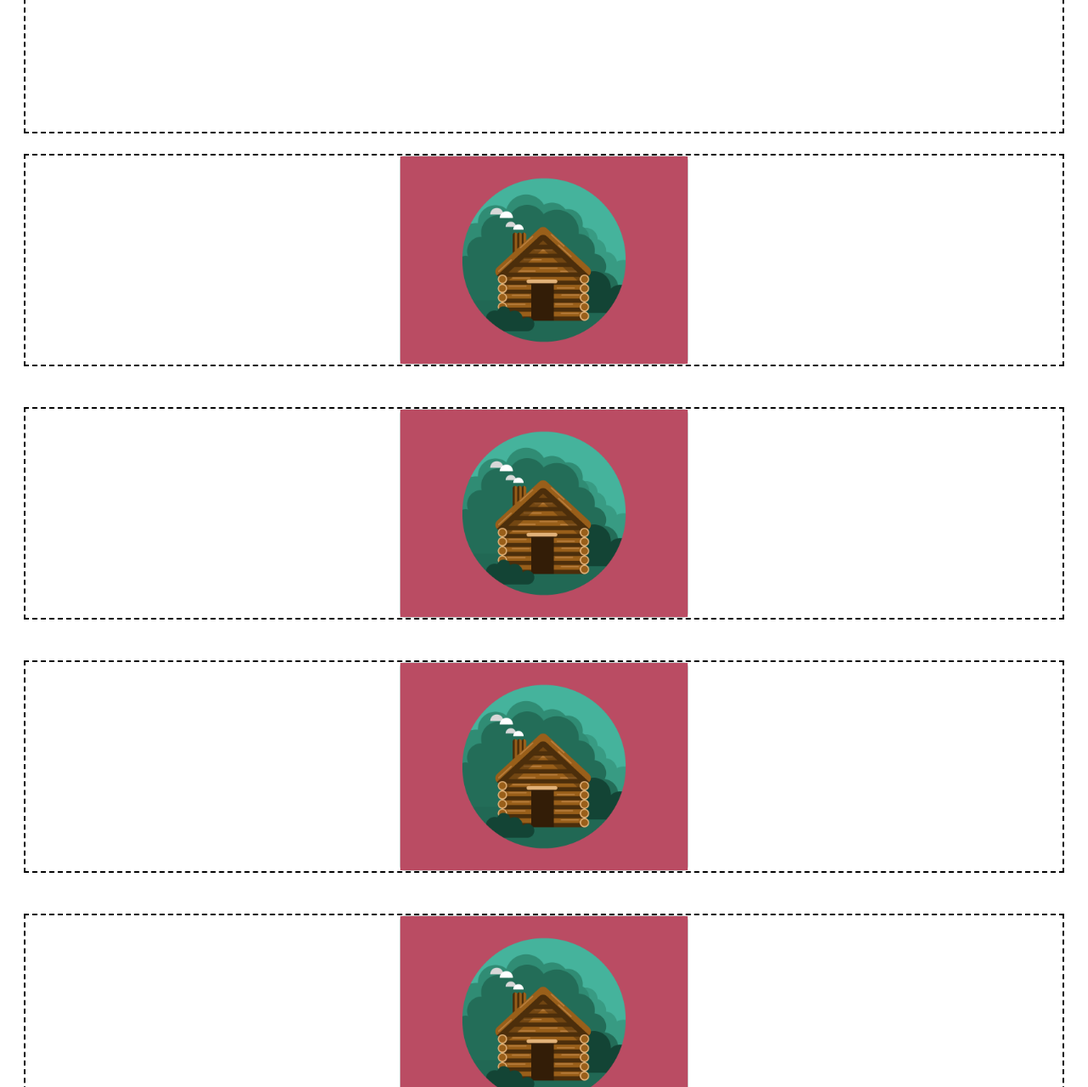
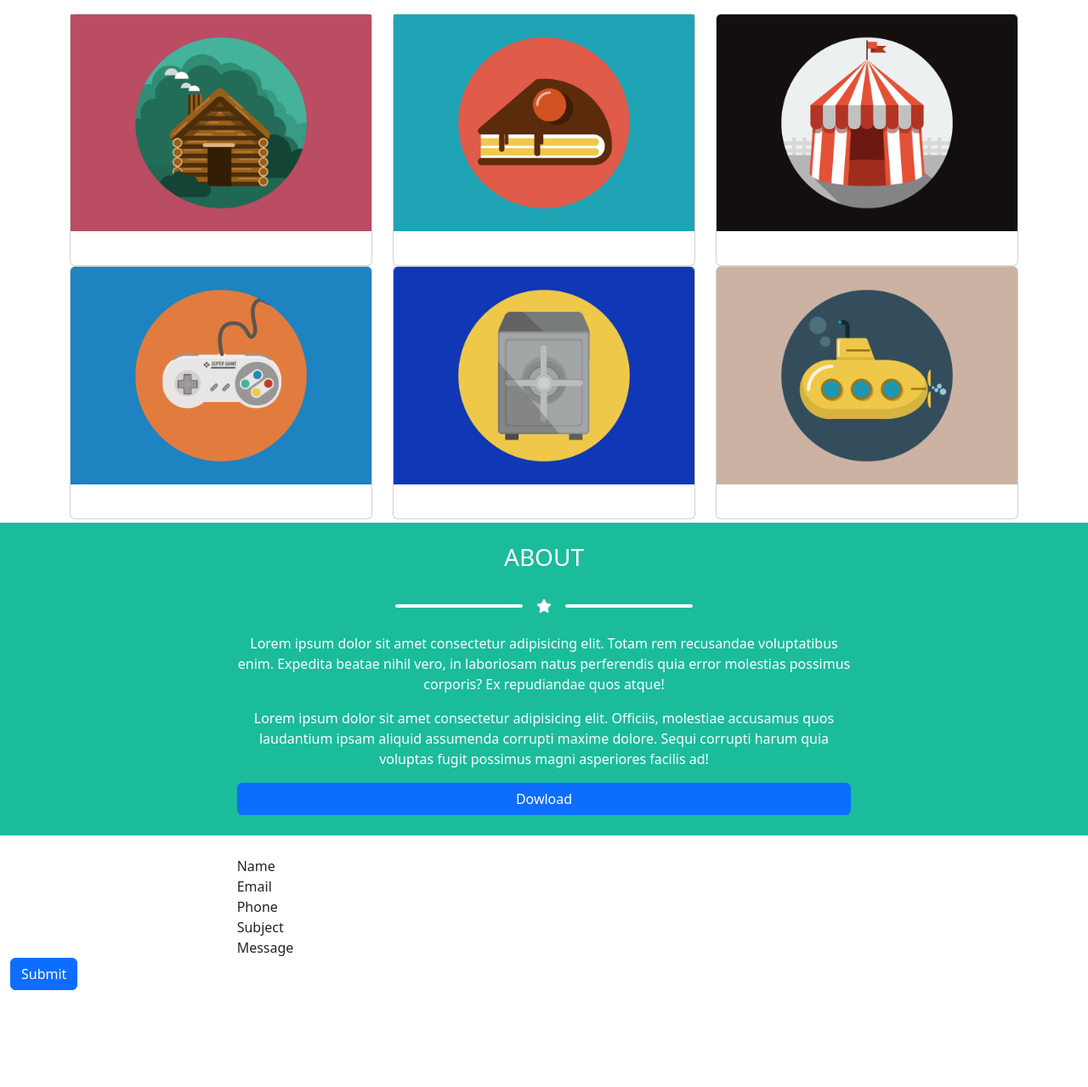
Before and after one commit to AdamBenDev/html-css-bootstrap-freelancer, a plain HTML site: page index.html in a window 1280 px wide. Shown: the part 749-2028 px from the top of the page at 85% size. After the commit the page ends 1914 px from the top, so only its background shows below. Drawn offline with nearby package versions, Linux system fonts and the light colour scheme.

Commit message:
cards adjustment

```diff
--- a/index.html
+++ b/index.html
@@ -8,6 +8,10 @@
     <title>Bootstrap demo</title>
     <link href="https://cdn.jsdelivr.net/npm/bootstrap@5.2.3/dist/css/bootstrap.min.css" rel="stylesheet"
         integrity="sha384-rbsA2VBKQhggwzxH7pPCaAqO46MgnOM80zW1RWuH61DGLwZJEdK2Kadq2F9CUG65" crossorigin="anonymous">
+    <link rel="stylesheet" href="https://cdnjs.cloudflare.com/ajax/libs/font-awesome/6.3.0/css/all.min.css"
+        integrity="sha512-SzlrxWUlpfuzQ+pcUCosxcglQRNAq/DZjVsC0lE40xsADsfeQoEypE+enwcOiGjk/bSuGGKHEyjSoQ1zVisanQ=="
+        crossorigin="anonymous" referrerpolicy="no-referrer" />
+
     <link rel="stylesheet" href="style.css">
 </head>
 
@@ -33,11 +37,13 @@
     <section class="start-bootstrap pt-3">
 
         <div class="jumbotron container-md">
-            <div class="row d-flex justify-content-center">
+            <div class="row justify-content-center">
                 <div class="col-11  h-75 text-center text-white">
                     <img class="" src="img/avatar.svg" alt="jumbotron">
                     <h1 class="text-white fw-bold pt-4">START BOOTSTRAP</h1>
                     <div class="d-flex justify-content-center align-items-center">
+                        <div class="line bg-white"></div>
+                        <i class="fa-solid fa-star mx-3"></i>
                         <div class="line bg-white"></div>
                     </div>
                     <div class="text-jumbo pt-4 pb-5 fs-5">
@@ -59,43 +65,54 @@
     <!--?PORTFOLIO-->
 
 
-    <section class="portfolio py-4">
-        <div class="container-fluid">
-            <div class="row mx-3 text-center justify-content-center">
-                <div class="col-12">
-                    <h1 class="text-black fw-bold pt-4">PORTFOLIO</h1>
+    <section class="portfolio ">
+        <div class="container">
+            <div class="row">
+                <div class="col-md-4 text-center my-4">
+                    <h4>PORTFOLIO</h4>
                 </div>
-                <div class="col-12 my-4 d-flex justify-content-center">
-                    <div class="card justify-content-center">
-                        <img src="./img/cabin.png" alt="">
+                <div class="portfolio-text d-flex justify-content-center align-items-center">
+                    <div class="line bg-black"></div>
+                    <i class="fa-solid fa-star mx-3"></i>
+                    <div class="line bg-black"></div>
+                </div>
+                <div class="col-md-4">
+                    <div class="card">
+                        <img src="./img/cabin.png" class="" alt="...">
+
                     </div>
                 </div>
+                <div class="col-md-4">
+                    <div class="card">
+                        <img src="./img/cake.png" class="" alt="...">
 
-                <div class="col-12 my-4 d-flex justify-content-center">
-                    <div class="card justify-content-center">
-                        <img src="./img/cabin.png" alt="">
                     </div>
                 </div>
+                <div class="col-md-4">
+                    <div class="card">
+                        <img src="./img/circus.png" class="card-img-top" alt="...">
 
-                <div class="col-12 my-4 d-flex justify-content-center">
-                    <div class="card justify-content-center">
-                        <img src="./img/cabin.png" alt="">
                     </div>
                 </div>
+                <div class="col-md-4">
+                    <div class="card">
+                        <img src="./img/game.png" class="card-img-top" alt="...">
 
-                <div class="col-12 my-4 d-flex justify-content-center">
-                    <div class="card justify-content-center">
-                        <img src="./img/cabin.png" alt="">
                     </div>
                 </div>
+                <div class="col-md-4">
+                    <div class="card">
+                        <img src="./img/safe.png" class="card-img-top" alt="...">
 
-                <div class="col-12 my-4 d-flex justify-content-center">
-                    <div class="card justify-content-center">
-                        <img src="./img/cabin.png" alt="">
+                    </div>
+                </div>
+                <div class="col-md-4">
+                    <div class="card">
+                        <img src="./img/submarine.png" class="card-img-top" alt="...">
+
                     </div>
                 </div>
             </div>
-
         </div>
     </section>
 
@@ -103,18 +120,28 @@
     <!--?????SECTION ABOUT??????-->
 
 
-    <section class="about bg-custom-dark-blue">
+    <section class="about bg-custom-dark-blue py-4">
         <div class="container-fluid bg-green">
             <div class="row bg-green justify-content-center">
-                <div class="col-7 d-flex justify-content-center text-center flex-column">
-                    <h1>
+                <div class="col-7 d-flex justify-content-center text-center flex-column my-4">
+                    <h3>
                         ABOUT
-                    </h1>
+                    </h3>
+                    <div class="portfolio-text d-flex justify-content-center align-items-center my-4">
+                        <div class="line bg-white"></div>
+                        <i class="fa-solid fa-star mx-3"></i>
+                        <div class="line bg-white"></div>
+                    </div>
                     <p>
                         Lorem ipsum dolor sit amet consectetur adipisicing elit. Totam rem recusandae voluptatibus enim.
                         Expedita beatae nihil vero, in laboriosam natus perferendis quia error molestias possimus
                         corporis? Ex repudiandae quos atque!
                     </p>
+                    <p>
+                        Lorem ipsum dolor sit amet consectetur adipisicing elit. Officiis, molestiae accusamus quos laudantium ipsam aliquid assumenda corrupti maxime dolore. Sequi corrupti harum quia voluptas fugit possimus magni asperiores facilis ad!
+                    </p>
+
+                    <a href="#" class="btn btn-primary ">Dowload</a>
                 </div>
             </div>
         </div>
--- a/style.css
+++ b/style.css
@@ -43,7 +43,7 @@ header{
 
 .line{
     height: 4px;
-    width: 200px;
+    width: 150px;
     border-radius: 10px;
 }
 
@@ -60,8 +60,12 @@ header{
 
 .card{
     height: 100%;
+}
 
-}
+.card{
+    margin-top: 20px;
+    margin-bottom: 20px;
+  }
 
 
 .card img{
```
